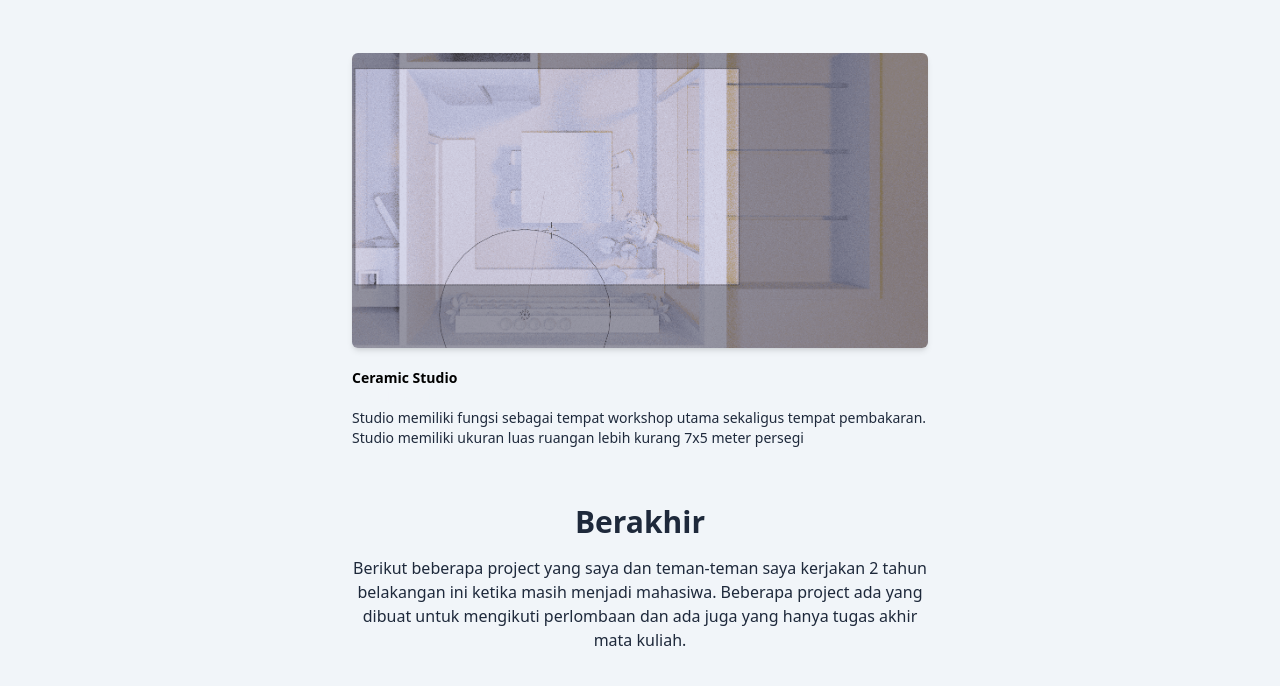
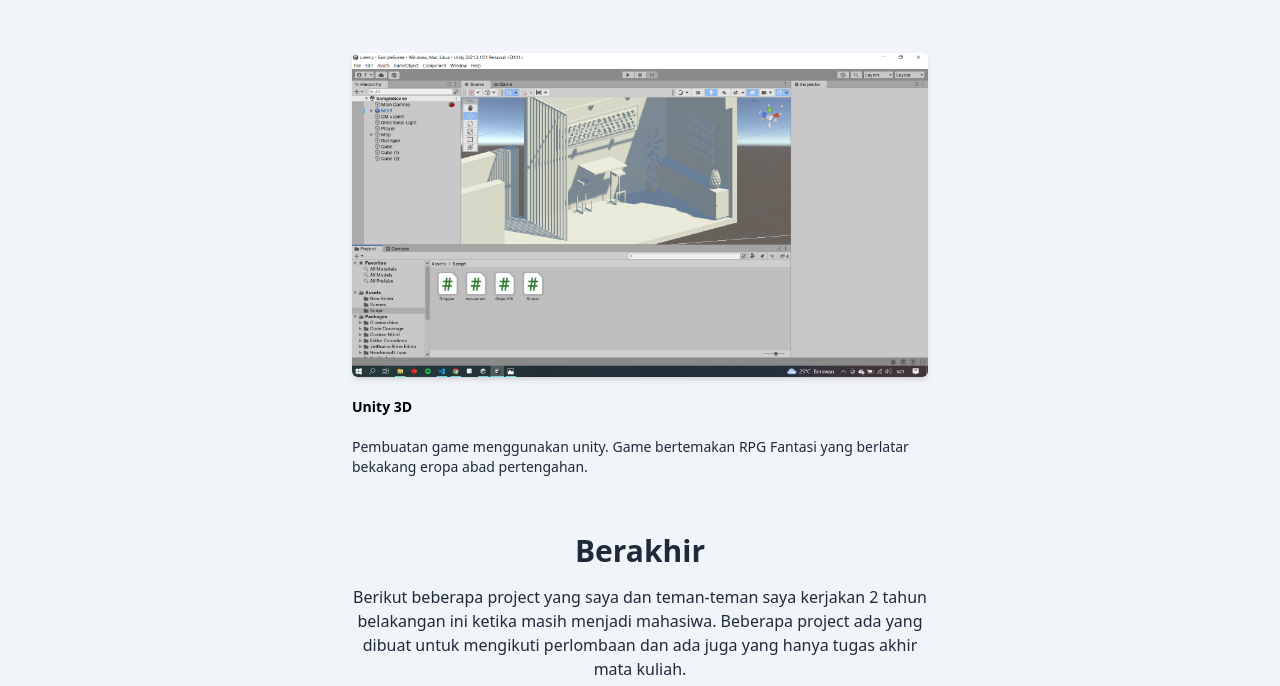
Before and after one commit to fadhilmuf/fadhilmuf, a website: page index.html in a window 1280 px wide. Shown: the part 1095-1781 px from the top of the page. Drawn offline with Linux system fonts and the light colour scheme.

Commit message:
new file:   dist/img/unity3d.png modified:   index.html

```diff
--- a/index.html
+++ b/index.html
@@ -80,10 +80,10 @@
             <div class="w-full px-4 flex flex-wrap justify-center">
                 <div class="mb-10 p-4 md:w-1/2">
                     <div class="rounded-md shadow-md overflow-hidden">
-                        <a href="#belum"><img src="dist/img/12.PNG" alt="game" width="w-full"/></a>
+                        <a href="#belum"><img src="dist/img/unity3d.png" alt="game" width="w-full"/></a>
                     </div>
-                    <h3 class="text-sm font-semibold mt-5">Ceramic Studio <span class="block font-semibold text-slate-100 hover:text-primary">March 2021-?</span></h3>
-                    <p class="font-thin text-sm text-dark">Studio memiliki fungsi sebagai tempat workshop utama sekaligus tempat pembakaran. Studio memiliki ukuran luas ruangan lebih kurang 7x5 meter persegi</p>
+                    <h3 class="text-sm font-semibold mt-5">Unity 3D <span class="block font-semibold text-slate-100 hover:text-primary">March 2021-?</span></h3>
+                    <p class="font-thin text-sm text-dark">Pembuatan game menggunakan unity. Game bertemakan RPG Fantasi yang berlatar bekakang eropa abad pertengahan.</p>
                 </div>
 
             </div>
```
Also changed, not shown: dist/img/unity3d.png (added).
